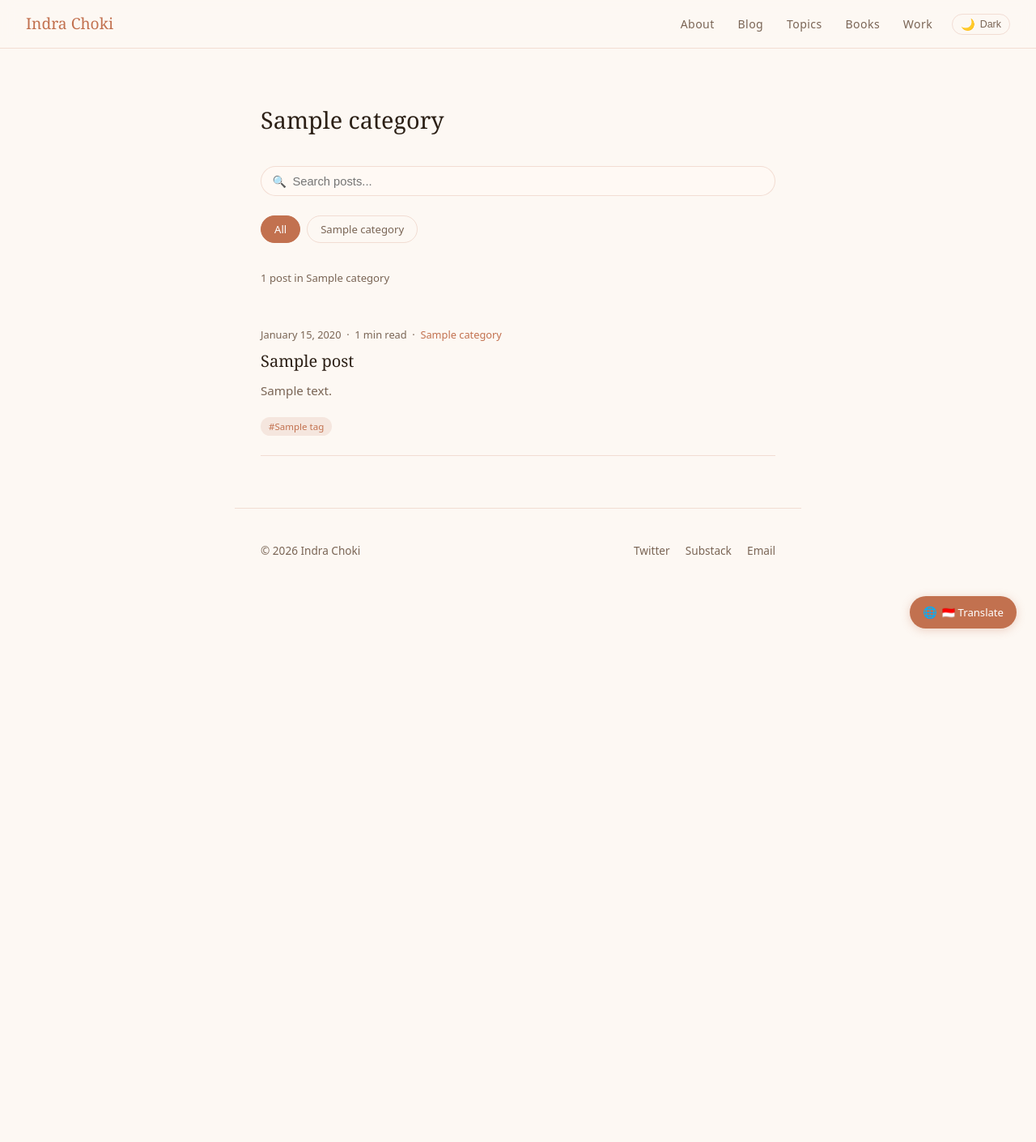
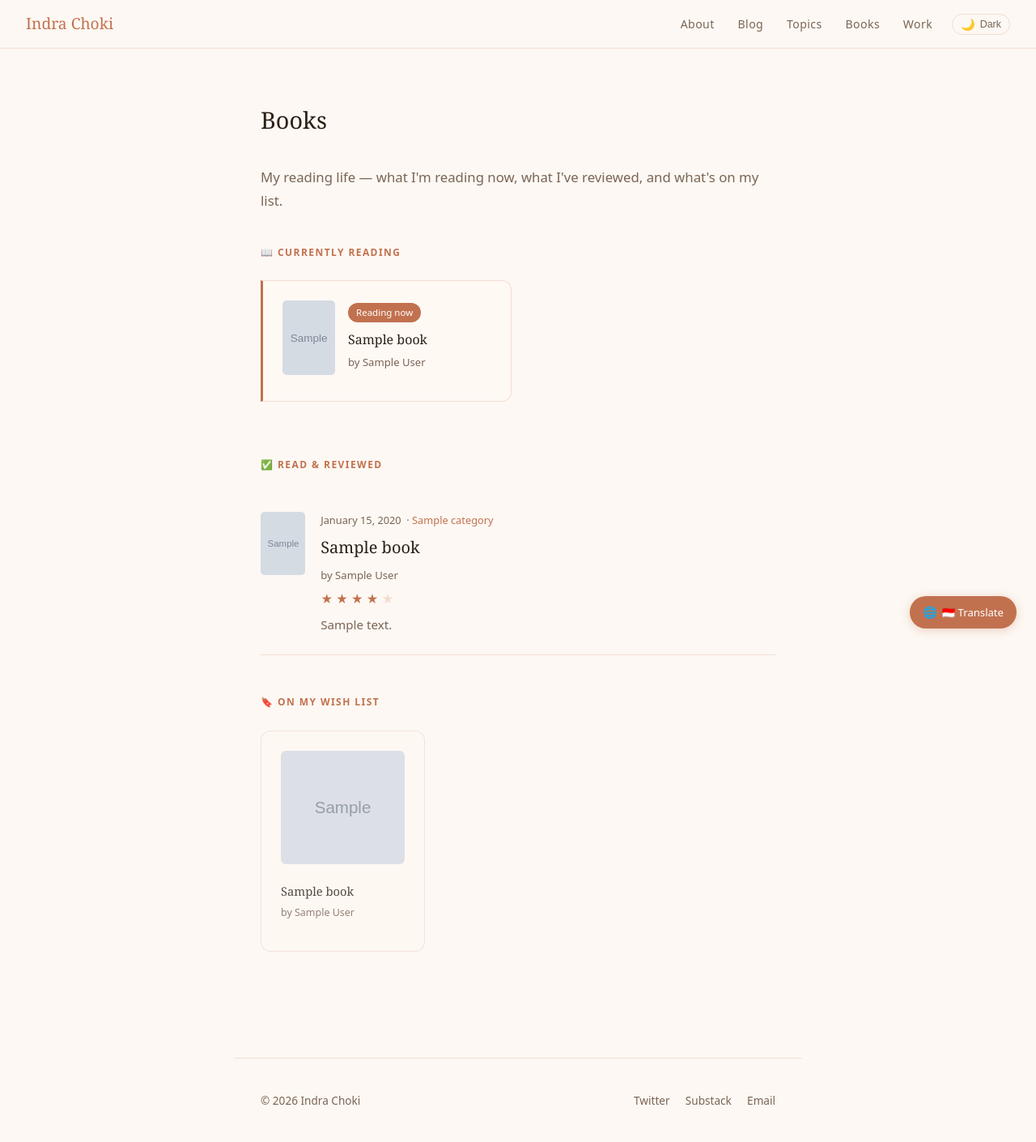
Before and after one commit to indrahrp/max_health, a Django app: template blog/templates/blog/book_list.html in a window 1280 px wide. Shown: the whole page at 81% size. Before the commit the page ends 782 px from the top, so only its background shows below. Run offline with Django 5.2, Linux system fonts and the light colour scheme; tables that the repository leaves empty hold one stand-in row (values such as "Sample post"); the template is opened without the code that fills it: values that come from a table or form of the project are taken from there, most other values are stand-ins (such as "Sample title", 1, 10 or a date in 2020); grey boxes marked "Sample" are stand-in pictures; parts of the project's set-up code (start-up, migrations or seed data) failed here and were passed over.

Commit message:
add book reading status and shelves

```diff
--- a/blog/admin.py
+++ b/blog/admin.py
@@ -29,11 +29,11 @@ class PostAdmin(SummernoteModelAdmin):
 @admin.register(BookReview)
 class BookReviewAdmin(SummernoteModelAdmin):
     summernote_fields = ('review_content',)
-    list_display = ['title', 'author', 'rating', 'recommended', 'published', 'created_at']
-    list_filter = ['published', 'recommended', 'rating', 'category']
+    list_display = ['title', 'author', 'status', 'rating', 'recommended', 'published', 'created_at']
+    list_filter = ['published', 'recommended', 'status', 'rating', 'category']
     search_fields = ['title', 'author', 'review_content']
     prepopulated_fields = {'slug': ('title',)}
-    list_editable = ['published', 'recommended']
+    list_editable = ['published', 'recommended', 'status']
 
 
 @admin.register(Project)
--- a/blog/models.py
+++ b/blog/models.py
@@ -1,36 +1,17 @@
-from django.db import models
-
-
-class Category(models.Model):
-    name = models.CharField(max_length=100)
-    slug = models.SlugField(unique=True)
-    description = models.TextField(blank=True)
-    color = models.CharField(max_length=20, default='teal')  # for UI styling
-
-    class Meta:
-        verbose_name_plural = 'categories'
-        ordering = ['name']
-
-    def __str__(self):
-        return self.name
-
-
-class Tag(models.Model):
-    name = models.CharField(max_length=50)
-    slug = models.SlugField(unique=True)
-
-    def __str__(self):
-        return self.name
-
-
 class BookReview(models.Model):
     RATING_CHOICES = [(i, f"{i} stars") for i in range(1, 6)]
+    STATUS_CHOICES = [
+        ('read', 'Read'),
+        ('reading', 'Currently Reading'),
+        ('wishlist', 'Wish List'),
+    ]
 
     title = models.CharField(max_length=200)
     author = models.CharField(max_length=200)
     slug = models.SlugField(unique=True)
     cover_image = models.ImageField(upload_to='book_covers/', blank=True, null=True)
     rating = models.IntegerField(choices=RATING_CHOICES, default=5)
+    status = models.CharField(max_length=20, choices=STATUS_CHOICES, default='read')
     summary = models.TextField(max_length=300)
     review_content = models.TextField()
     category = models.ForeignKey(
@@ -53,47 +34,3 @@ class BookReview(models.Model):
 
     def stars_display(self):
         return "★" * self.rating + "☆" * (5 - self.rating)
-
-
-class Post(models.Model):
-    title = models.CharField(max_length=200)
-    slug = models.SlugField(max_length=200, unique=True)
-    summary = models.TextField(max_length=300)
-    content = models.TextField()
-    category = models.ForeignKey(
-        Category,
-        on_delete=models.SET_NULL,
-        null=True,
-        blank=True,
-        related_name='posts'
-    )
-    tags = models.ManyToManyField(Tag, blank=True, related_name='posts')
-    featured = models.BooleanField(default=False)
-    created_at = models.DateTimeField(auto_now_add=True)
-    updated_at = models.DateTimeField(auto_now=True)
-    published = models.BooleanField(default=False)
-
-    class Meta:
-        ordering = ['-created_at']
-
-    def __str__(self):
-        return self.title
-
-    def reading_time(self):
-        word_count = len(self.content.split())
-        minutes = max(1, round(word_count / 200))
-        return f"{minutes} min read"
-
-
-class Project(models.Model):
-    title = models.CharField(max_length=200)
-    description = models.TextField()
-    link_label = models.CharField(max_length=100)
-    link_url = models.URLField(blank=True)
-    order = models.PositiveIntegerField(default=0)
-
-    class Meta:
-        ordering = ['order']
-
-    def __str__(self):
-        return self.title
--- a/blog/templates/blog/book_list.html
+++ b/blog/templates/blog/book_list.html
@@ -1,75 +1,104 @@
 {% extends 'blog/base.html' %}
 
-{% block title %}
-  {% if category %}{{ category.name }} — {% endif %}Writing — Indra Choki
-{% endblock %}
+{% block title %}Book Reviews — Indra Choki{% endblock %}
 
 {% block content %}
 <div class="wrap">
+  <h2 class="page-title">Books</h2>
+  <p style="color:var(--warm-muted);margin-bottom:2.5rem;font-size:1.05rem;">
+    My reading life — what I'm reading now, what I've reviewed, and what's on my list.
+  </p>
 
-  <h2 class="page-title">
-    {% if category %}{{ category.name }}{% else %}Writing{% endif %}
-  </h2>
+  {% if currently_reading %}
+  <!-- Currently Reading shelf -->
+  <div style="margin-bottom:3rem;">
+    <div class="section-label">📖 Currently reading</div>
+    <div style="display:grid;grid-template-columns:repeat(auto-fill,minmax(280px,1fr));gap:1rem;">
+      {% for book in currently_reading %}
+      <div class="project-card" style="display:flex;gap:1rem;align-items:flex-start;border-left:3px solid var(--warm-accent);border-radius:0 12px 12px 0;">
+        {% if book.cover_image %}
+        <img src="{{ book.cover_image.url }}" alt="{{ book.title }}"
+             style="width:65px;height:92px;object-fit:cover;border-radius:5px;flex-shrink:0;">
+        {% else %}
+        <div style="width:65px;height:92px;background:var(--warm-accent-light);border-radius:5px;
+                    flex-shrink:0;display:flex;align-items:center;justify-content:center;font-size:1.5rem;">📖</div>
+        {% endif %}
+        <div style="flex:1;">
+          <div style="font-size:0.72rem;background:var(--warm-accent);color:#fff;padding:2px 10px;
+                      border-radius:1rem;display:inline-block;margin-bottom:0.5rem;">Reading now</div>
+          <h3 style="font-size:1rem;margin-bottom:0.2rem;">{{ book.title }}</h3>
+          <p style="font-size:0.82rem;color:var(--warm-muted);">by {{ book.author }}</p>
+        </div>
+      </div>
+      {% endfor %}
+    </div>
+  </div>
+  {% endif %}
 
-  <!-- Live search -->
-  <div class="search-wrap">
-    <span class="search-icon">🔍</span>
-    <input class="search-input" type="text" placeholder="Search posts..." id="post-search" oninput="searchPosts(this.value)">
-  </div>
-
-  <!-- Category filter bar -->
-  <div class="cat-filter">
-    <a href="{% url 'blog:blog_list' %}"
-       style="font-size:0.82rem;padding:5px 16px;border-radius:2rem;text-decoration:none;
-              border:1px solid var(--warm-border);
-              {% if not selected %}background:var(--warm-accent);color:#fff;border-color:var(--warm-accent);
-              {% else %}color:var(--warm-muted);{% endif %}">
-      All
-    </a>
-    {% for cat in categories %}
-    <a href="{% url 'blog:category_detail' cat.slug %}"
-       style="font-size:0.82rem;padding:5px 16px;border-radius:2rem;text-decoration:none;
-              border:1px solid var(--warm-border);
-              {% if selected == cat.slug %}background:var(--warm-accent);color:#fff;border-color:var(--warm-accent);
-              {% else %}color:var(--warm-muted);{% endif %}">
-      {{ cat.name }}
+  {% if read %}
+  <!-- Read shelf -->
+  <div style="margin-bottom:3rem;">
+    <div class="section-label">✅ Read & reviewed</div>
+    {% for book in read %}
+    <a class="post-card" href="{% url 'blog:book_detail' book.slug %}">
+      <div style="display:flex;gap:1.2rem;align-items:flex-start;">
+        {% if book.cover_image %}
+        <img src="{{ book.cover_image.url }}" alt="{{ book.title }}"
+             style="width:55px;height:78px;object-fit:cover;border-radius:5px;flex-shrink:0;">
+        {% else %}
+        <div style="width:55px;height:78px;background:var(--warm-accent-light);border-radius:5px;
+                    flex-shrink:0;display:flex;align-items:center;justify-content:center;font-size:1.2rem;">📖</div>
+        {% endif %}
+        <div style="flex:1;">
+          <div class="post-meta">
+            {{ book.created_at|date:"F j, Y" }}
+            {% if book.category %}&nbsp;·&nbsp;<span style="color:var(--warm-accent);">{{ book.category.name }}</span>{% endif %}
+            {% if book.recommended %}&nbsp;·&nbsp;<span style="color:var(--warm-accent);">★ Recommended</span>{% endif %}
+          </div>
+          <h3>{{ book.title }}</h3>
+          <p style="font-size:0.82rem;color:var(--warm-muted);margin-bottom:0.4rem;">by {{ book.author }}</p>
+          <div style="font-size:0.9rem;margin-bottom:0.4rem;">
+            {% for i in "12345" %}
+              {% if forloop.counter <= book.rating %}
+                <span class="star-filled">★</span>
+              {% else %}
+                <span class="star-empty">★</span>
+              {% endif %}
+            {% endfor %}
+          </div>
+          <p>{{ book.summary }}</p>
+        </div>
+      </div>
     </a>
     {% endfor %}
   </div>
+  {% endif %}
 
-  <!-- Post count -->
-  <p style="font-size:0.82rem;color:var(--warm-muted);margin-bottom:1.5rem;">
-    {{ posts.count }} post{{ posts.count|pluralize }}
-    {% if category %} in {{ category.name }}{% endif %}
-  </p>
-
-  <!-- Post list -->
-  {% for post in posts %}
-  <a class="post-card" href="{% url 'blog:blog_detail' post.slug %}">
-    <div class="post-meta">
-      {{ post.created_at|date:"F j, Y" }}
-      &nbsp;·&nbsp;
-      {{ post.reading_time }}
-      {% if post.category %}
-      &nbsp;·&nbsp;
-      <span style="color:var(--warm-accent);">{{ post.category.name }}</span>
-      {% endif %}
-    </div>
-    <h3>{{ post.title }}</h3>
-    <p>{{ post.summary }}</p>
-    {% if post.tags.all %}
-    <div style="margin-top:0.6rem;display:flex;flex-wrap:wrap;gap:0.4rem;">
-      {% for tag in post.tags.all %}
-      <span class="tag">#{{ tag.name }}</span>
+  {% if wishlist %}
+  <!-- Wish list shelf -->
+  <div style="margin-bottom:3rem;">
+    <div class="section-label">🔖 On my wish list</div>
+    <div style="display:grid;grid-template-columns:repeat(auto-fill,minmax(200px,1fr));gap:0.8rem;">
+      {% for book in wishlist %}
+      <div class="project-card" style="opacity:0.8;">
+        {% if book.cover_image %}
+        <img src="{{ book.cover_image.url }}" alt="{{ book.title }}"
+             style="width:100%;height:140px;object-fit:cover;border-radius:6px;margin-bottom:0.8rem;">
+        {% else %}
+        <div style="width:100%;height:140px;background:var(--warm-accent-light);border-radius:6px;
+                    margin-bottom:0.8rem;display:flex;align-items:center;justify-content:center;font-size:2rem;">📖</div>
+        {% endif %}
+        <h3 style="font-size:0.92rem;margin-bottom:0.2rem;">{{ book.title }}</h3>
+        <p style="font-size:0.78rem;color:var(--warm-muted);">by {{ book.author }}</p>
+      </div>
       {% endfor %}
     </div>
-    {% endif %}
-  </a>
-  {% empty %}
-  <p style="color:var(--warm-muted);padding:2rem 0;">
-    No posts yet in this category — check back soon!
-  </p>
-  {% endfor %}
+  </div>
+  {% endif %}
+
+  {% if not currently_reading and not read and not wishlist %}
+  <p style="color:var(--warm-muted);">No books yet — check back soon!</p>
+  {% endif %}
 
 </div>
 {% endblock %}
```
Also changed, not shown: blog/views.py (+8 -2 lines).
